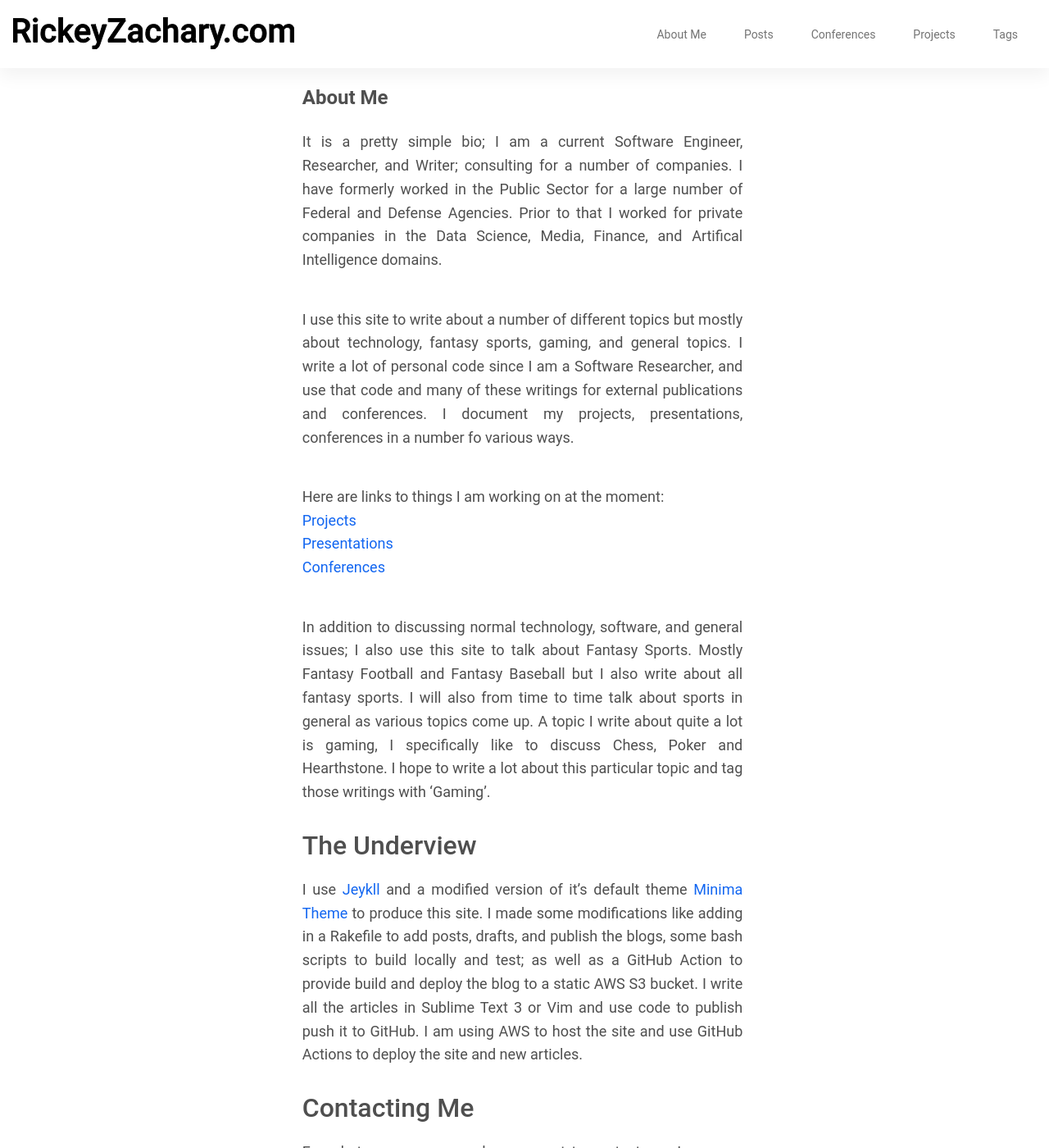
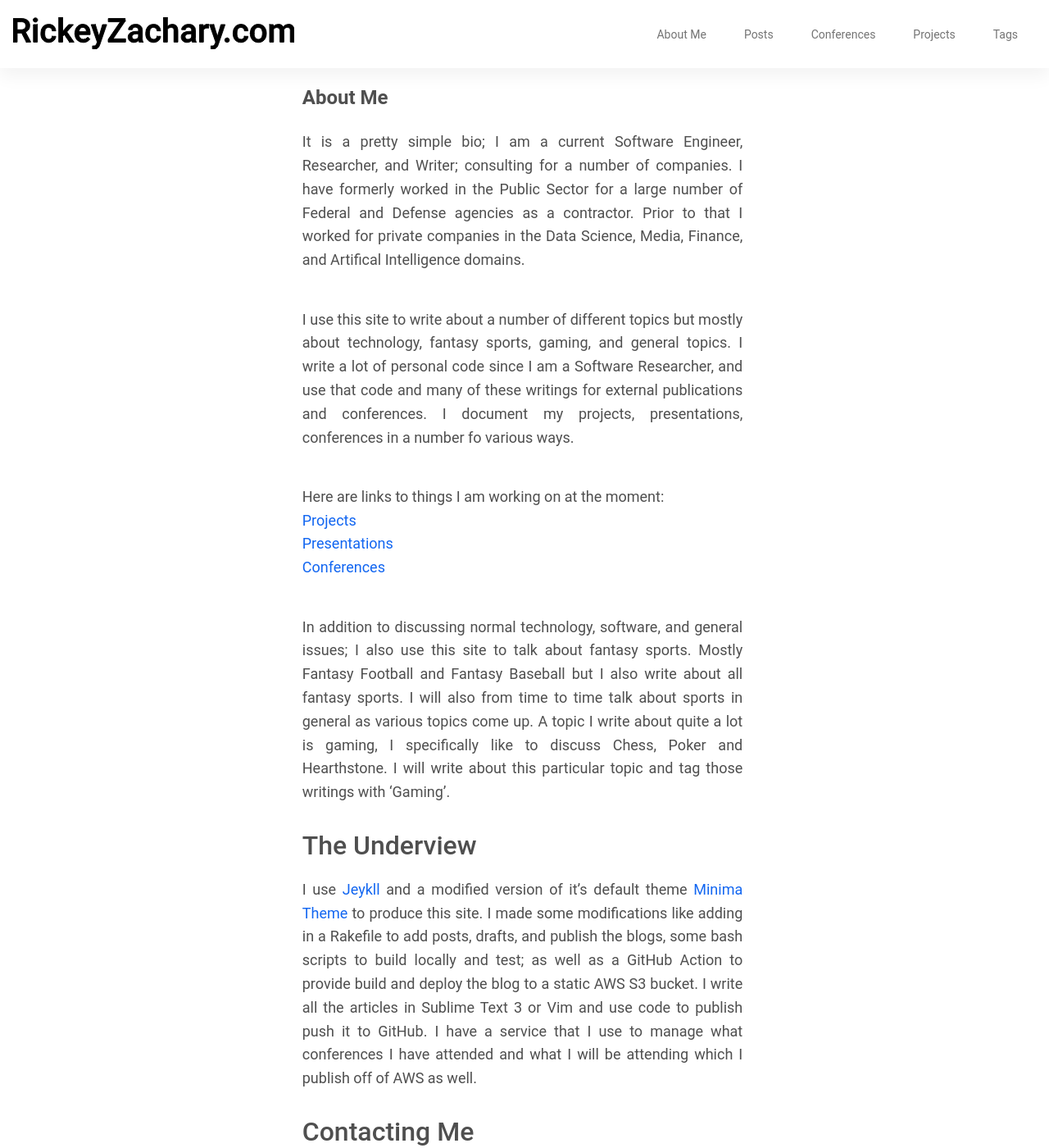
Before and after one commit to rzachary/rickeyzachary.com, a Jekyll site: the page built from about.md, in a window 1280 px wide and 1400 px high. Shown: the whole window at 82% size. Built offline with Jekyll 4.4.1, drawn with Linux system fonts in a browser that asks for light colours; nearby versions of some CDN libraries.

Commit message:
about me update clean file

```diff
--- a/about.md
+++ b/about.md
@@ -4,22 +4,20 @@ title: About Me
 permalink: /about/
 ---
 
-
-It is a pretty simple bio; I am a current Software Engineer, Researcher, and Writer; consulting for a number of companies. I have formerly worked in the Public Sector for a large number of Federal and Defense Agencies. Prior to that I worked for private companies in the Data Science, Media, Finance, and Artifical Intelligence domains.
+It is a pretty simple bio; I am a current Software Engineer, Researcher, and Writer; consulting for a number of companies. I have formerly worked in the Public Sector for a large number of Federal and Defense agencies as a contractor. Prior to that I worked for private companies in the Data Science, Media, Finance, and Artifical Intelligence domains.
 
 I use this site to write about a number of different topics but mostly about technology, fantasy sports, gaming, and general topics. I write a lot of personal code since I am a Software Researcher, and use that code and many of these writings for external publications and conferences. I document my projects, presentations, conferences in a number fo various ways.
 
 Here are links to things I am working on at the moment: <br />
 [Projects](https://github.com/rzachary) <br />
 [Presentations](https://github.com/rzachary/presentations) <br />
-[Conferences](https://google.com) <br />
+[Conferences](https://conferences.rickeyzachary.com/list) <br />
 
-In addition to discussing normal technology, software, and general issues; I also use this site to talk about Fantasy Sports. Mostly Fantasy Football and Fantasy Baseball but I also write about all fantasy sports. I will also from time to time talk about sports in general as various topics come up. A topic I write about quite a lot is gaming, I specifically like to discuss Chess, Poker and Hearthstone. I hope to  write a lot about this particular topic and tag those writings with 'Gaming'.
+In addition to discussing normal technology, software, and general issues; I also use this site to talk about fantasy sports. Mostly Fantasy Football and Fantasy Baseball but I also write about all fantasy sports. I will also from time to time talk about sports in general as various topics come up. A topic I write about quite a lot is gaming, I specifically like to discuss Chess, Poker and Hearthstone. I will write about this particular topic and tag those writings with 'Gaming'.
 
 ## The Underview
 
-I use [Jeykll](https://jekyllrb.com/) and a modified version of it's default theme [Minima Theme](https://github.com/jekyll/minima) to produce this
-site. I made some modifications like adding in a Rakefile to add posts, drafts, and publish the blogs, some bash scripts to build locally and test; as well as a GitHub Action to provide build and deploy the blog to a static AWS S3 bucket. I write all the articles in Sublime Text 3 or Vim and use code to publish push it to GitHub. I am using AWS to host the site and use GitHub Actions to deploy the site and new articles.
+I use [Jeykll](https://jekyllrb.com/) and a modified version of it's default theme [Minima Theme](https://github.com/jekyll/minima) to produce this site. I made some modifications like adding in a Rakefile to add posts, drafts, and publish the blogs, some bash scripts to build locally and test; as well as a GitHub Action to provide build and deploy the blog to a static AWS S3 bucket. I write all the articles in Sublime Text 3 or Vim and use code to publish push it to GitHub. I have a service that I use to manage what conferences I have attended and what I will be attending which I publish off of AWS as well.
 
 ## Contacting Me
 For whatever reason, people may want to contact me. I am one-hundred percent on board with being contacted and the best ways of doing so are usually digitally.
```
